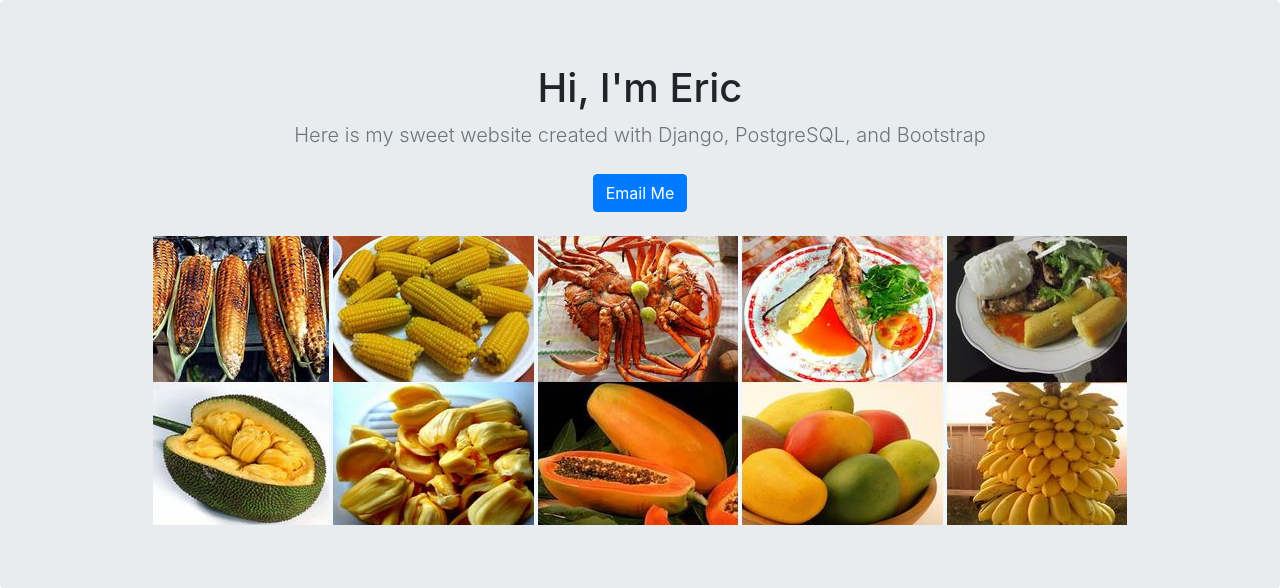
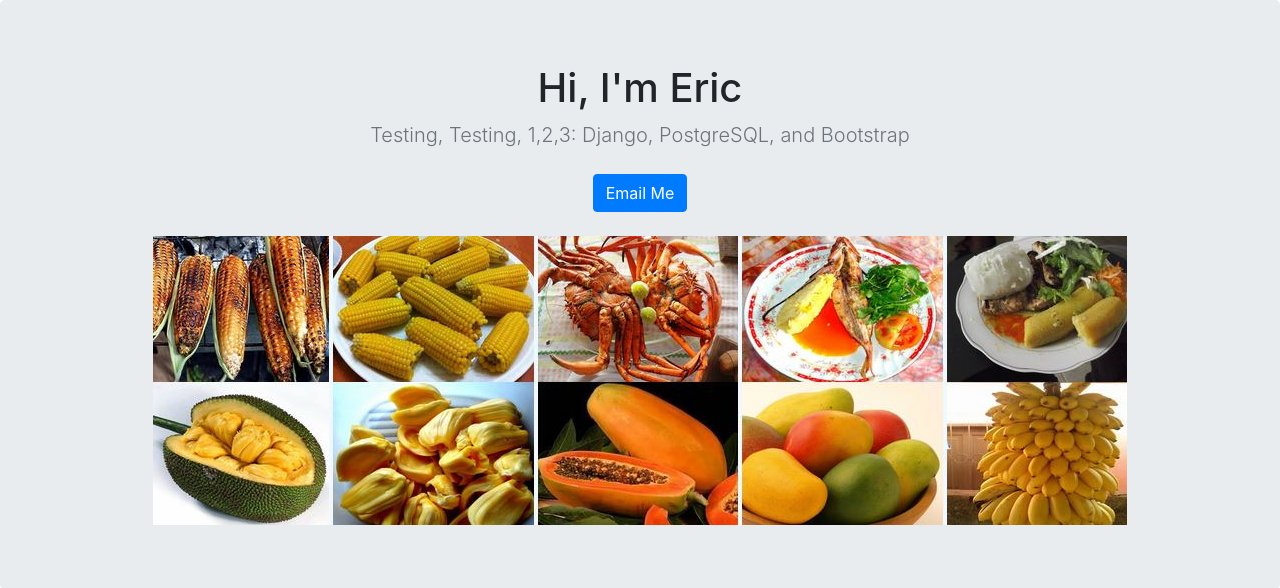
Before and after one commit to ekvale/portfolio-project, a Django app: page / in a window 1280 px wide. Shown: the part 56-644 px from the top of the page. Run offline with Django 3.2, Linux system fonts and the light colour scheme; data that the repository does not hold is empty; some libraries are stand-ins or nearby versions.

Commit message:
"Testing changes"

```diff
--- a/jobs/templates/jobs/home.html
+++ b/jobs/templates/jobs/home.html
@@ -38,7 +38,7 @@
       <section class="jumbotron text-center">
         <div class="container">
           <h1 class="jumbotron-heading">Hi, I'm Eric</h1>
-          <p class="lead text-muted">Here is my sweet website created with Django, PostgreSQL, and Bootstrap</p>
+          <p class="lead text-muted">Testing, Testing, 1,2,3: Django, PostgreSQL, and Bootstrap</p>
           <p>
             <a href="mailto: ekvale@gmail.com" class="btn btn-primary my-2">Email Me</a>
           </p>
```
